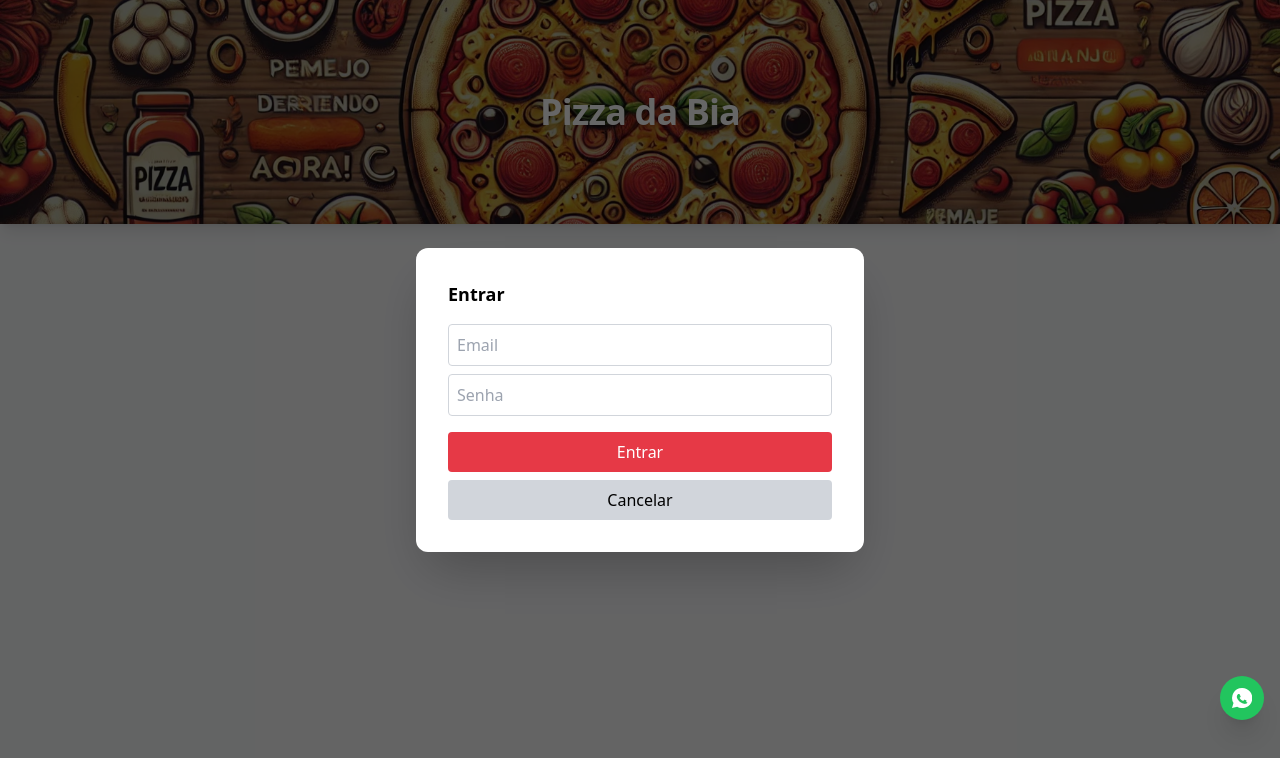
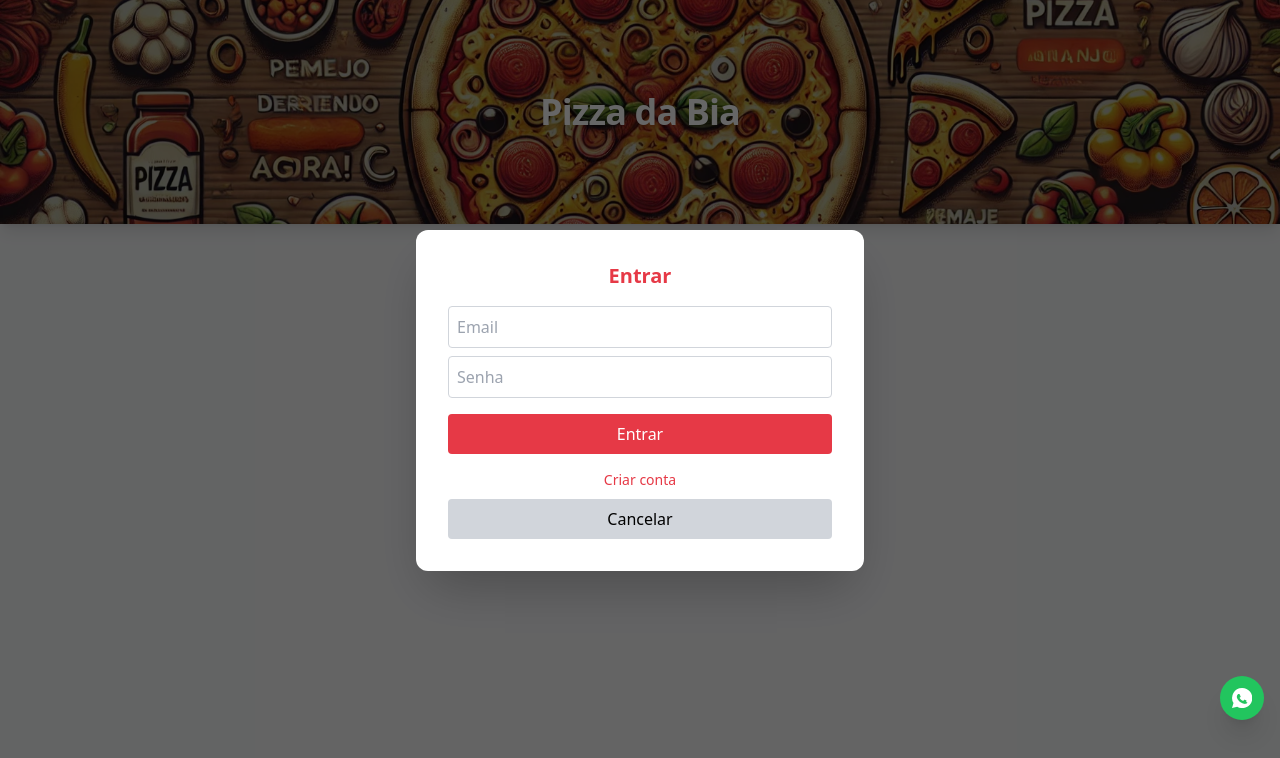
Before and after one commit to Shouked/pizzaria-frontend, a React (Create React App) app: page / in a window 1280 px wide. Shown: the top 758 px of the page. Built offline with nearby package versions, Linux system fonts and the light colour scheme; no server answers.

Commit message:
Atualizar o Login.js

```diff
--- a/src/components/Login.js
+++ b/src/components/Login.js
@@ -1,10 +1,8 @@
 import React, { useState } from 'react';
-import { useParams } from 'react-router-dom';
 import api from '../services/api';
 import { toast } from 'react-toastify';
 
-const Login = ({ setIsLoginOpen, setIsLoggedIn, setUser, navigate }) => {
-  const { tenantId } = useParams(); // Captura o tenantId da URL
+const Login = ({ tenantId, setIsLoginOpen, setIsLoggedIn, setUser, navigate, setIsRegisterOpen }) => {
   const [email, setEmail] = useState('');
   const [password, setPassword] = useState('');
 
@@ -38,7 +36,8 @@ const Login = ({ setIsLoginOpen, setIsLoggedIn, setUser, navigate }) => {
 
   return (
     <div>
-      <h2 className="text-lg font-semibold mb-4">Entrar</h2>
+      <h2 className="text-xl font-semibold text-center mb-4 text-[#e63946]">Entrar</h2>
+
       <input
         type="email"
         placeholder="Email"
@@ -46,6 +45,7 @@ const Login = ({ setIsLoginOpen, setIsLoggedIn, setUser, navigate }) => {
         onChange={(e) => setEmail(e.target.value)}
         className="w-full border border-gray-300 p-2 rounded mb-2"
       />
+
       <input
         type="password"
         placeholder="Senha"
@@ -53,12 +53,24 @@ const Login = ({ setIsLoginOpen, setIsLoggedIn, setUser, navigate }) => {
         onChange={(e) => setPassword(e.target.value)}
         className="w-full border border-gray-300 p-2 rounded mb-4"
       />
+
       <button
         onClick={handleLogin}
         className="bg-[#e63946] text-white px-4 py-2 rounded w-full hover:bg-red-600"
       >
         Entrar
       </button>
+
+      <button
+        onClick={() => {
+          setIsLoginOpen(false);
+          setIsRegisterOpen(true);
+        }}
+        className="text-sm text-[#e63946] hover:underline w-full text-center mt-4"
+      >
+        Criar conta
+      </button>
+
       <button
         onClick={() => setIsLoginOpen(false)}
         className="bg-gray-300 text-black px-4 py-2 rounded w-full mt-2 hover:bg-gray-400"
```
